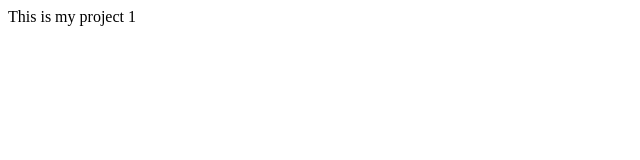
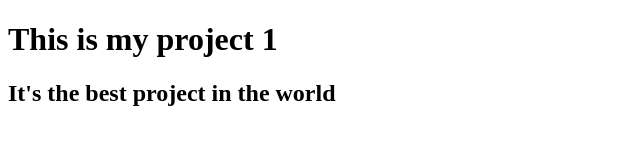
Before and after one commit to alannarisse/Project-one-replit-demo, a plain HTML site: page index.html in a window 1280 px wide. Shown: the whole page, without its empty margins (0-640 px from the left). Drawn offline with Linux system fonts and the light colour scheme.

Commit message:
added a h2

```diff
--- a/index.html
+++ b/index.html
@@ -7,7 +7,8 @@
     <link href="style.css" rel="stylesheet" type="text/css" />
   </head>
   <body>
-    This is my project 1
+    <h1>This is my project 1</h1>
+    <h2>It's the best project in the world</h2>
     <script src="script.js"></script>
   </body>
 </html>
```
